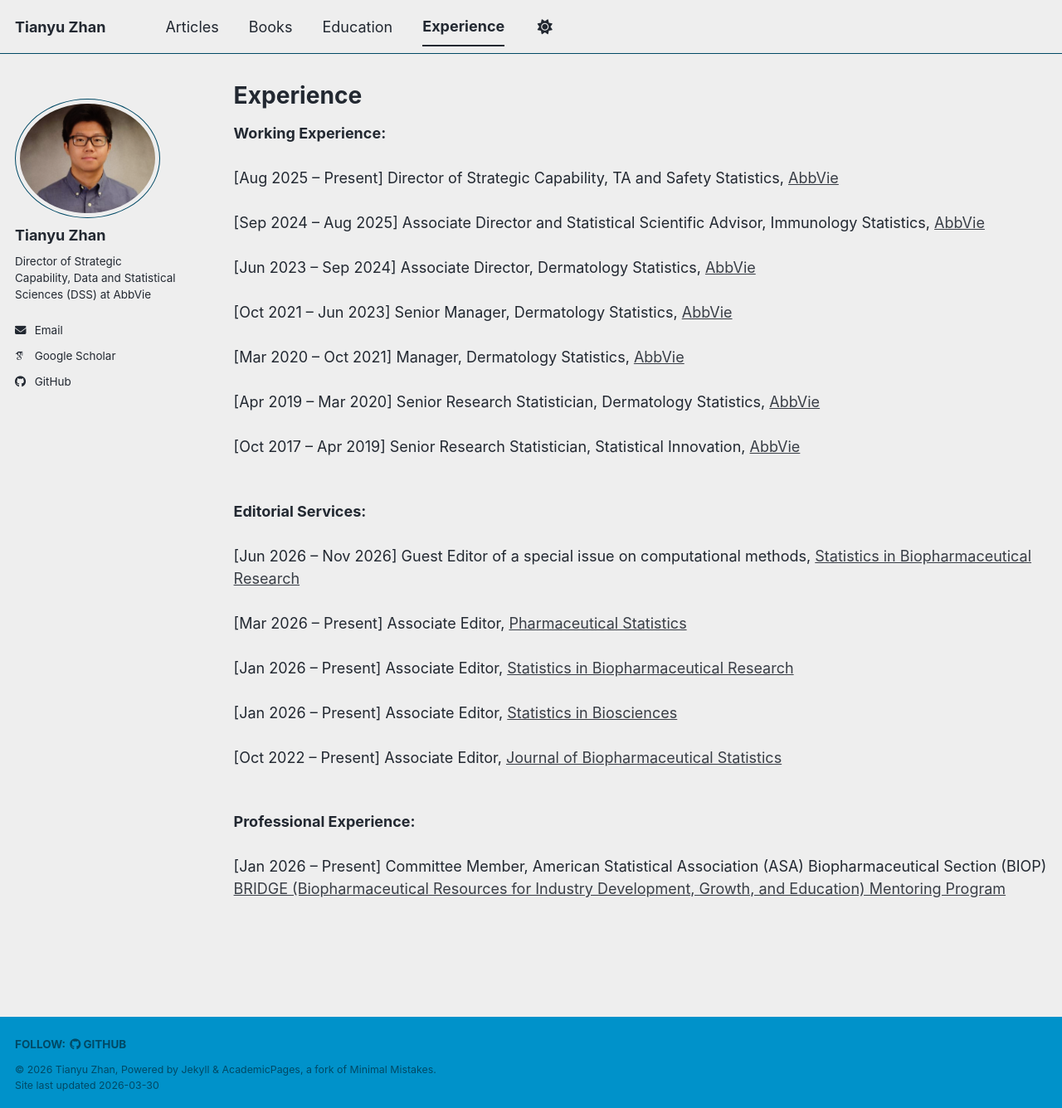
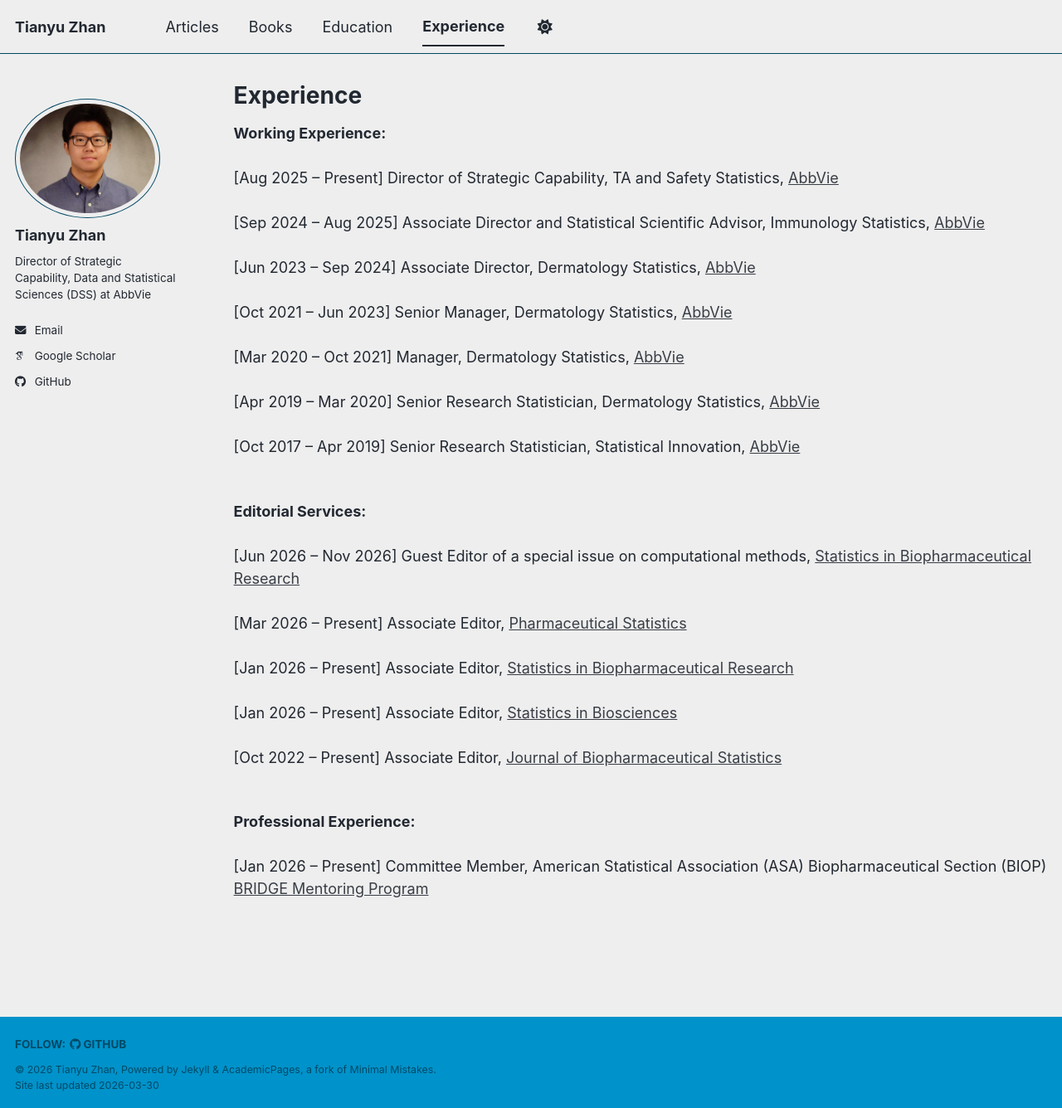
Before and after one commit to tian-yu-zhan/tian-yu-zhan.github.io, a Jekyll site: the page built from _pages/teaching.html, in a window 1280 px wide and 1336 px high. Shown: the whole window at 83% size. Built offline with Jekyll 4.4.1, drawn with Linux system fonts in a browser that asks for light colours; some web fonts are replaced; a script bundle is joined from its source files by our own code; library files that are not in the unit come from our copies.

Commit message:
Update teaching.html

```diff
--- a/_pages/teaching.html
+++ b/_pages/teaching.html
@@ -49,6 +49,6 @@
 <p><strong>Professional Experience: </strong>
 <br>
 <br>
-[Jan 2026 – Present] Committee Member, American Statistical Association (ASA) Biopharmaceutical Section (BIOP) <a href="https://bridgebiop.github.io/" target="_blank">BRIDGE (Biopharmaceutical Resources for Industry Development, Growth, and Education) Mentoring Program</a>
+[Jan 2026 – Present] Committee Member, American Statistical Association (ASA) Biopharmaceutical Section (BIOP) <a href="https://bridgebiop.github.io/registration/" target="_blank">BRIDGE Mentoring Program</a>
   <br>
 <br>
```
